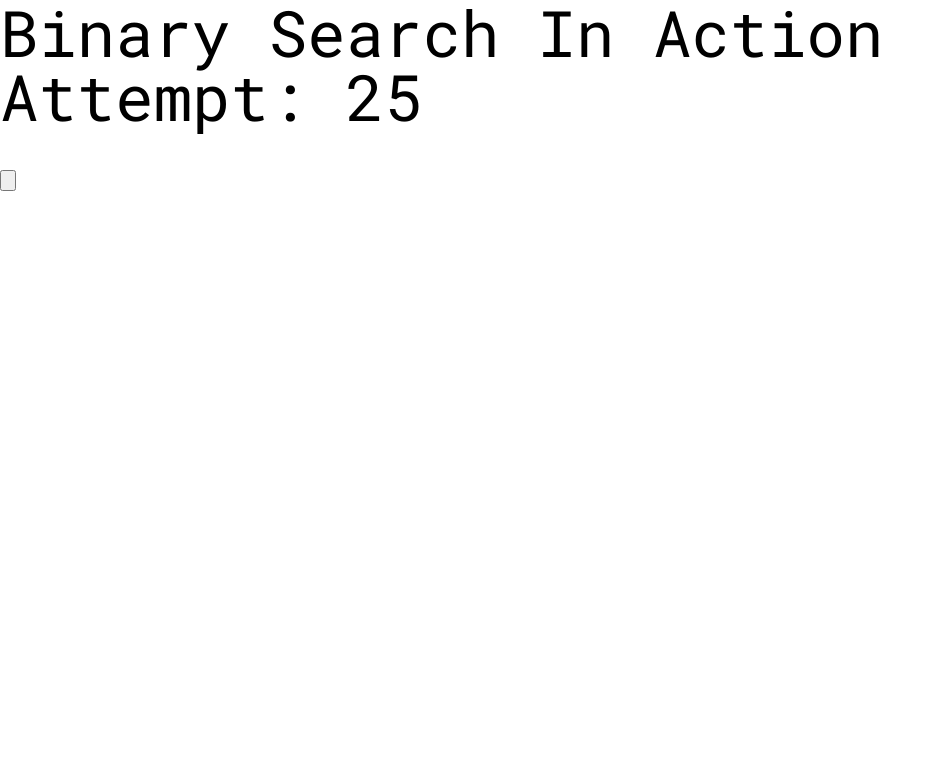
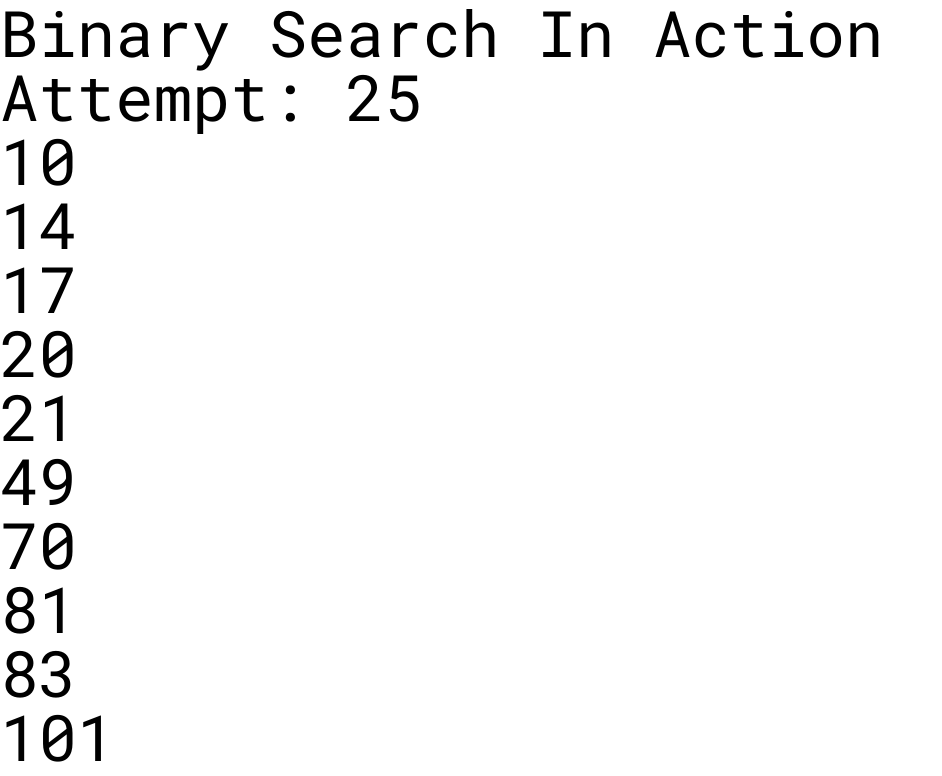
Before and after one commit to xihai01/binary-search, a React (Create React App) app in the folder guessing-game/: page / in a window 1280 px wide. Shown: the top 776 px of the page, without its empty margins (0-942 px from the left). Built offline with nearby package versions, Linux system fonts and the light colour scheme.

Commit message:
add function to generate target answer

```diff
--- a/guessing-game/src/App.js
+++ b/guessing-game/src/App.js
@@ -1,15 +1,17 @@
-import './App.css';
+import "./App.css";
+import Tiles from "./components/Tiles";
 
-function App() {
+function App(props) {
+  const { numbers, target } = props;
   return (
     <div className="App">
       <header className="App-header">
-        <h1>
-          Binary Search In Action
-        </h1>
+        <h1>Binary Search In Action</h1>
       </header>
       <h2>Attempt: 25</h2>
-      <div id="main"></div>
+      <div id="main">
+        <Tiles numbers={numbers} />
+      </div>
       <input type="button" />
     </div>
   );
--- a/guessing-game/src/components/Tiles.js
+++ b/guessing-game/src/components/Tiles.js
@@ -1,8 +1,9 @@
 const Tiles = (props) => {
-
-  return <>
-
-  </>;
+  const { numbers } = props;
+  const listOfNumbers = numbers.map((data) => {
+    return <div>{data}</div>;
+  });
+  return <>{listOfNumbers}</>;
 };
 
 export default Tiles;
--- a/guessing-game/src/index.js
+++ b/guessing-game/src/index.js
@@ -1,14 +1,19 @@
-import React from 'react';
-import ReactDOM from 'react-dom';
-import './index.css';
-import App from './App';
-import reportWebVitals from './reportWebVitals';
+import React from "react";
+import ReactDOM from "react-dom";
+import "./index.css";
+import App from "./App";
+import generateNumbers from "./helpers/generateNumbers";
+import reportWebVitals from "./reportWebVitals";
+
+function getTargetAnswer() {
+  return Math.random() * (56 - 0) + 0;
+}
 
 ReactDOM.render(
   <React.StrictMode>
-    <App />
+    <App numbers={generateNumbers()} target={getTargetAnswer()} />
   </React.StrictMode>,
-  document.getElementById('root')
+  document.getElementById("root")
 );
 
 // If you want to start measuring performance in your app, pass a function
```
